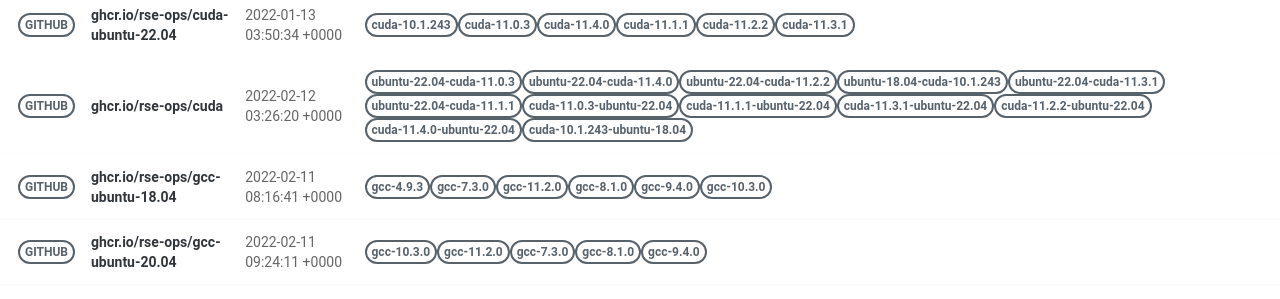
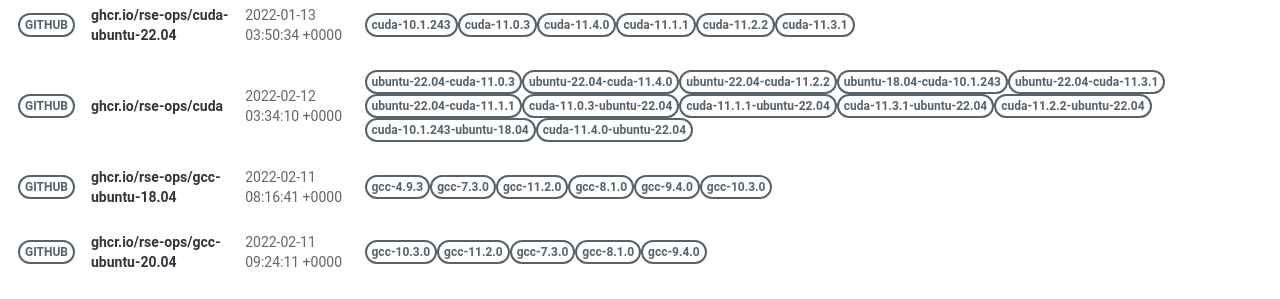
Before and after one commit to rse-ops/docker-images, a Jekyll site: the page built from pages/index.md, in a window 1280 px wide. Shown: the part 437-736 px from the top of the page. Built offline with Jekyll 4.4.1, drawn with Linux system fonts in a browser that asks for light colours; nearby versions of some CDN libraries.

Commit message:
Automated push to update library 2022-02-12

```diff
--- a/_library/ghcr.io-rse-ops-cuda.md
+++ b/_library/ghcr.io-rse-ops-cuda.md
@@ -1,7 +1,7 @@
 ---
 layout: container
 name: ghcr.io/rse-ops/cuda
-updated_at: 2022-02-12 03:26:20.246227
+updated_at: 2022-02-12 03:34:10.168272
 
 
 container_url: https://github.com/orgs/rse-ops/packages/container/package/cuda
@@ -36,11 +36,11 @@ versions:
  - tag: cuda-11.2.2-ubuntu-22.04
    dockerfile: https://github.com/rse-ops/docker-images/blob/main/ubuntu/cuda/Dockerfile
    manifest: https://crane.ggcr.dev/manifest/ghcr.io/rse-ops/cuda:cuda-11.2.2-ubuntu-22.04
+ - tag: cuda-10.1.243-ubuntu-18.04
+   dockerfile: https://github.com/rse-ops/docker-images/blob/main/ubuntu/cuda/Dockerfile
+   manifest: https://crane.ggcr.dev/manifest/ghcr.io/rse-ops/cuda:cuda-10.1.243-ubuntu-18.04
  - tag: cuda-11.4.0-ubuntu-22.04
    dockerfile: https://github.com/rse-ops/docker-images/blob/main/ubuntu/cuda/Dockerfile
    manifest: https://crane.ggcr.dev/manifest/ghcr.io/rse-ops/cuda:cuda-11.4.0-ubuntu-22.04
- - tag: cuda-10.1.243-ubuntu-18.04
-   dockerfile: https://github.com/rse-ops/docker-images/blob/main/ubuntu/cuda/Dockerfile
-   manifest: https://crane.ggcr.dev/manifest/ghcr.io/rse-ops/cuda:cuda-10.1.243-ubuntu-18.04
 
 ---
```
